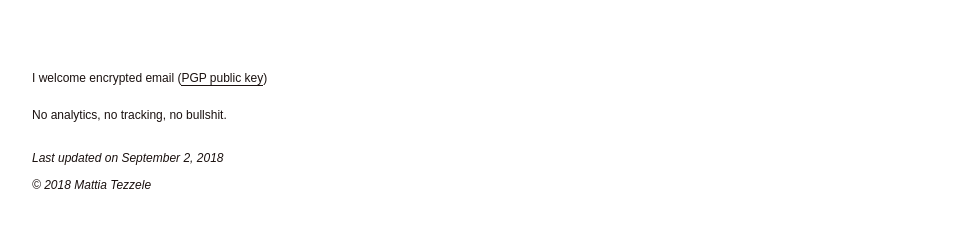
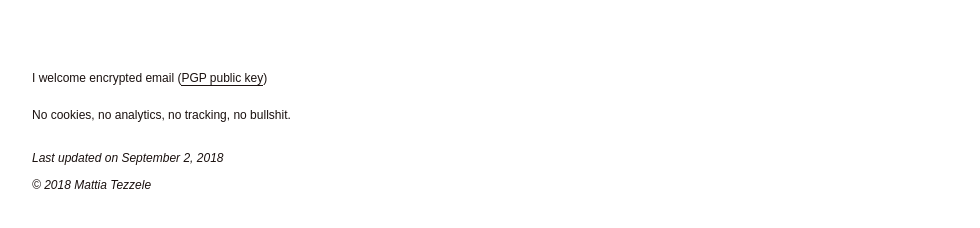
Before and after one commit to mrzool/mrzool.github.io, a Jekyll site: the page built from index.md, in a window 1280 px wide. Shown: the part 657-885 px from the top of the page, without its empty margins (0-980 px from the left). Built offline with Jekyll 4.4.1, drawn with Linux system fonts in a browser that asks for light colours.

Commit message:
no cookies notice

```diff
--- a/_includes/_footer.html
+++ b/_includes/_footer.html
@@ -1,7 +1,7 @@
 <footer class="ml2 mr2 px2 mt2 mb3">
   <small class="h6">
     <p class="mb1">I welcome encrypted email (<a href="https://keybase.io/zool/pgp_keys.asc?fingerprint=4c9d065963ce0529a9f528198e8372839251a729">PGP public key</a>)</p>
-    <p class="mb2">No analytics, no tracking, no bullshit.</p>
+    <p class="mb2">No cookies, no analytics, no tracking, no bullshit.</p>
     <i>Last updated on {{ 'now' | date: "%B %-d, %Y" }}</i><br>
     <i>&copy; {{ 'now' | date: "%Y" }} Mattia Tezzele</i>
   </small>
```
